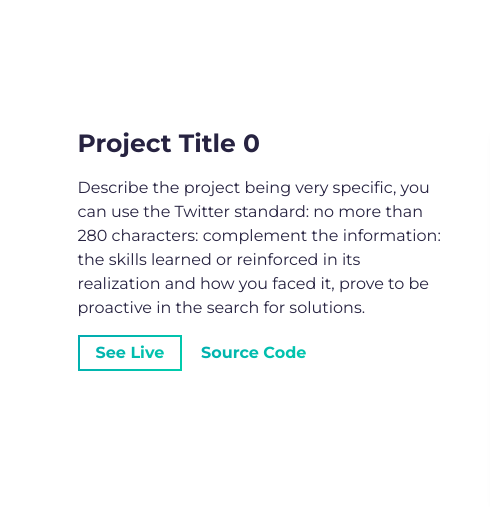
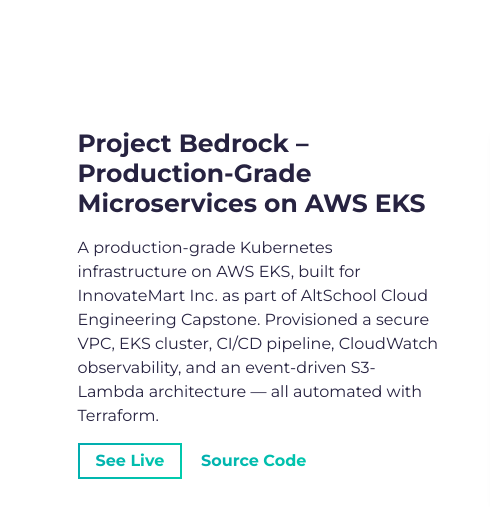
Before and after one commit to crazyripperr/my-portfolio, a website built with Parcel: page src/index.html in a window 1280 px wide. Shown: the part 1680-2187 px from the top of the page, 0-490 px from the left. Built offline with nearby package versions, Linux system fonts and the light colour scheme.

Commit message:
..
Updated project title and description to reflect the new project details, including a link to the GitHub repository.

```diff
--- a/src/index.html
+++ b/src/index.html
@@ -119,12 +119,11 @@
           <div class="row">
             <div class="col-lg-4 col-sm-12">
               <div class="project-wrapper__text load-hidden">
-                <h3 class="project-wrapper__text-title">Project Title 0</h3>
+                <h3 class="project-wrapper__text-title">Project Bedrock – Production-Grade Microservices on AWS EKS</h3>
                 <div>
                   <p class="mb-4">
-                    Describe the project being very specific, you can use the Twitter standard: no more than 280 characters:
-                    complement the information: the skills learned or reinforced in its realization and how you faced it,
-                    prove to be proactive in the search for solutions.
+                    A production-grade Kubernetes infrastructure on AWS EKS, built for InnovateMart Inc. as part of AltSchool Cloud Engineering Capstone.
+                    Provisioned a secure VPC, EKS cluster, CI/CD pipeline, CloudWatch observability, and an event-driven S3-Lambda architecture — all automated with Terraform.
                   </p>
                 </div>
                 <a
@@ -147,7 +146,7 @@
             </div>
             <div class="col-lg-8 col-sm-12">
               <div class="project-wrapper__image load-hidden">
-                <a rel="noreferrer" href="#!" target="_blank">
+                <a rel="noreferrer" href="https://github.com/crazyripperr/project-bedrock.git" target="_blank">
                   <div
                     data-tilt
                     data-tilt-max="4"
```
